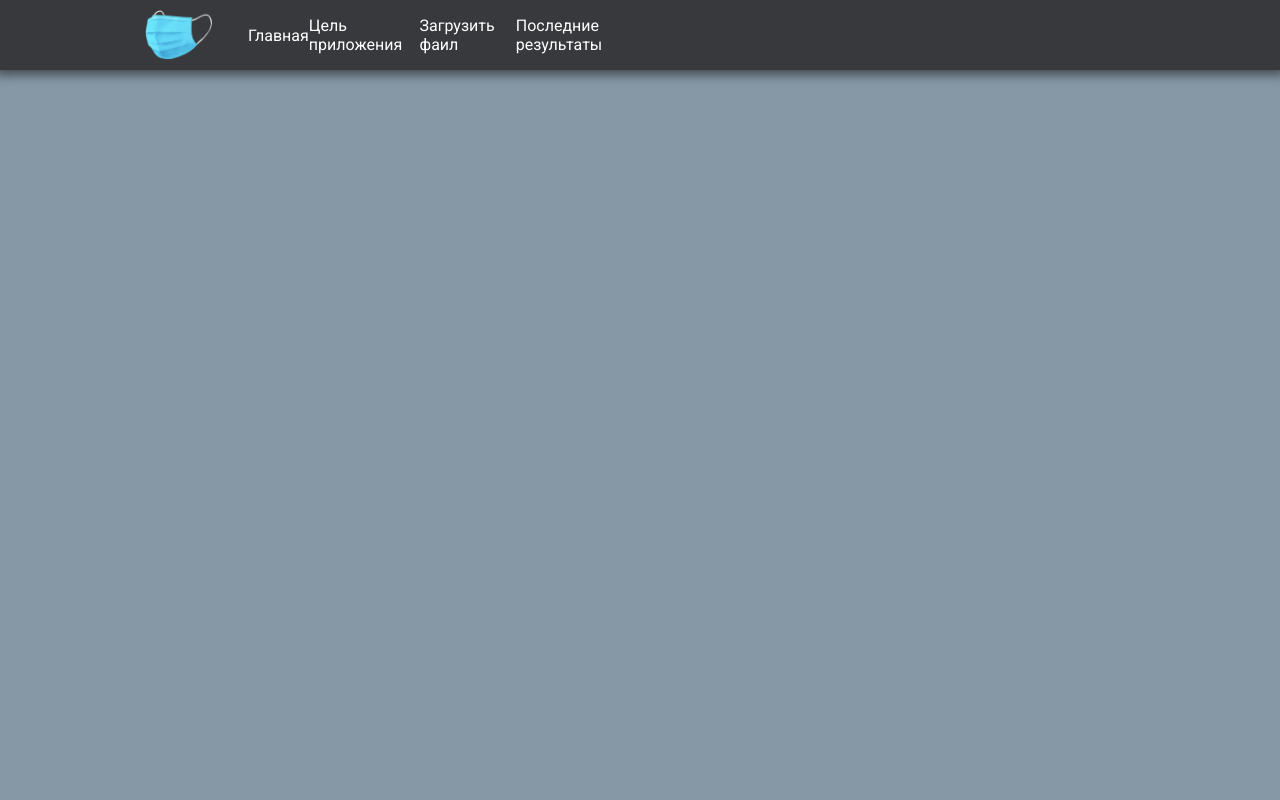
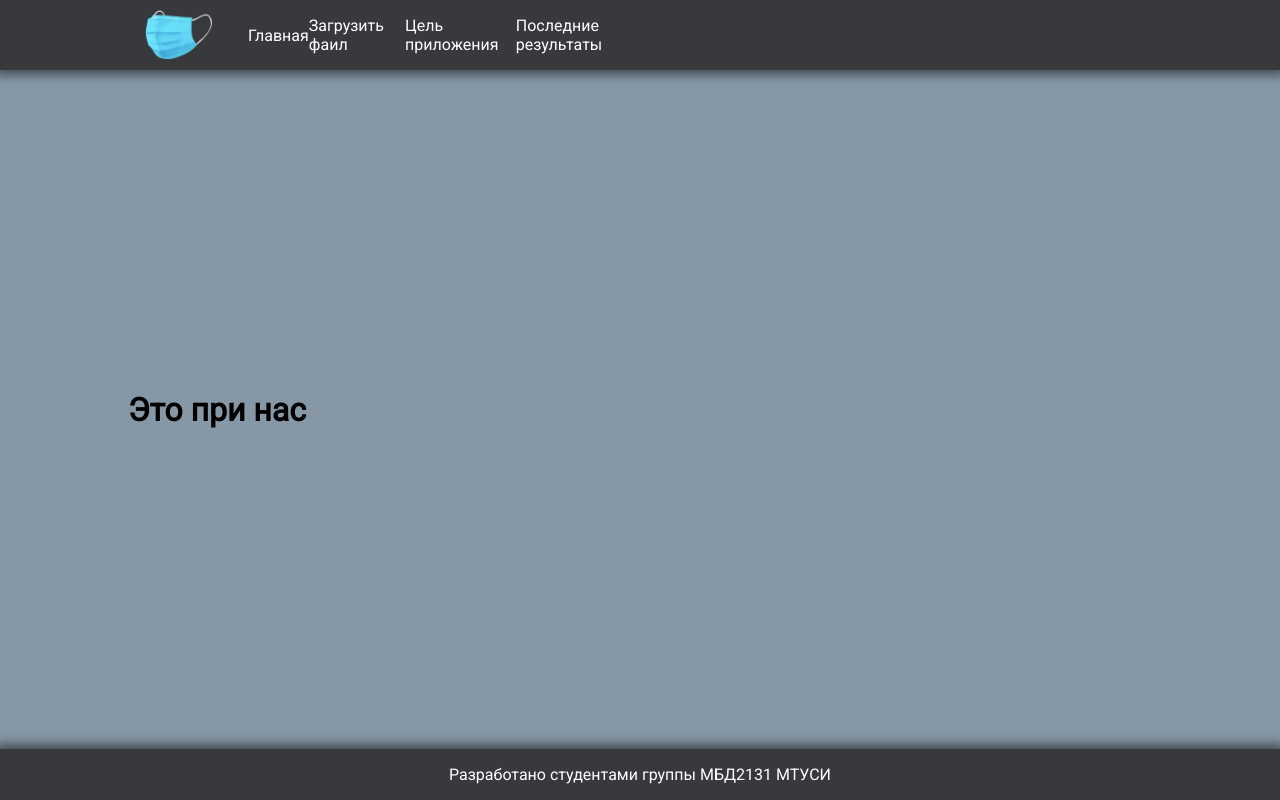
Before and after one commit to nemelkiy/mask_detector, a PHP site: page / in a window 1280 px wide. Run offline with PHP 8.4, Linux system fonts and the light colour scheme.

Commit message:
Мучаю фронт

```diff
--- a/front/css/main.css
+++ b/front/css/main.css
@@ -1,10 +1,14 @@
 @import url('https://fonts.googleapis.com/css2?family=Roboto&display=swap');
-
+@import url('https://fonts.googleapis.com/css2?family=Russo+One&display=swap');
 body{
     margin: 0;
     padding: 0;
     font-family: 'Roboto', sans-serif;
     background-color: #8697a6;
+    min-height: 100vh;
+    display: flex;
+    flex-direction: column;
+    justify-content: space-between;
 }
 .container{
     width: 80%;
@@ -12,7 +16,7 @@ body{
     display: flex;
     align-items: center;
 }
-.header-line{
+.header-line, .footer-line{
     width: 100%;
     min-height: 50px;
     background-color: #38393d;
@@ -31,6 +35,10 @@ nav>a{
     display: block;
     text-decoration: none;
     color: #fff;
+    transition: color 0.3s ease-in;
+}
+nav>a:hover{
+    color: #F99514;
 }
 .logo{
     width: 100px;
@@ -42,3 +50,6 @@ nav>a{
     background-position: center;
     background-repeat: no-repeat;
 }
+.footer-line>.container>p{
+    color: #fff;
+}
--- a/index.php
+++ b/index.php
@@ -9,6 +9,7 @@
     <link rel="stylesheet" href="front/css/main.css">
 </head>
 <body>
+    <header>
     <div class="header-line">
         <div class="container">
         <div class="logo">
@@ -16,11 +17,22 @@
         </div>
         <nav>
             <a href="">Главная</a>
+            <a href="">Загрузить фаил</a>
             <a href="">Цель приложения</a>
-            <a href="">Загрузить фаил</a>
             <a href="">Последние результаты</a>
         </nav>
         </div>
     </div>
+    </header>
+    <div class="container">
+    <h1>Это при нас</h1>
+    </div>
+    <footer>
+        <div class="footer-line">
+            <div class="container" style="justify-content: center;">
+            <p>Разработано студентами группы МБД2131 МТУСИ</p>
+            </div>
+        </div>
+    </footer>
 </body>
 </html>
```
Also changed, not shown: front/css/fonts.css (+11 -2 lines), front/fonts/Gogh.otf (added).
